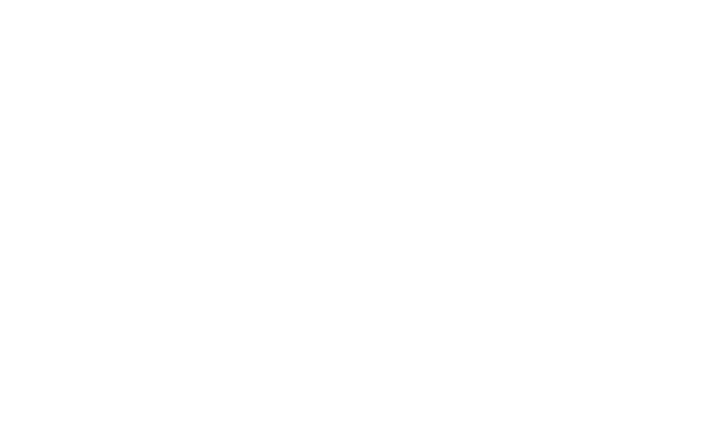
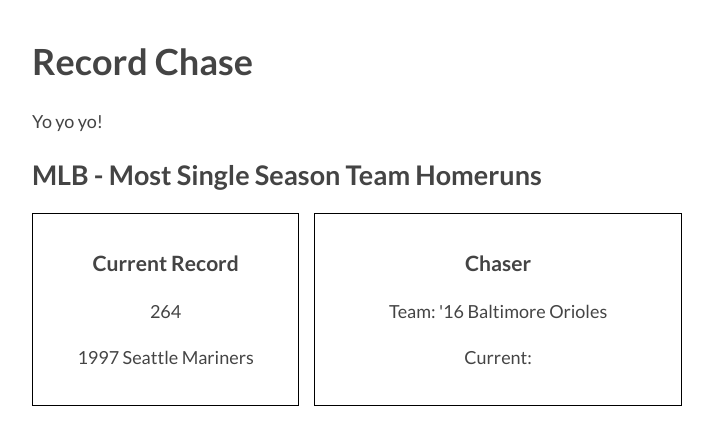
Before and after one commit to robertbenjamin/record-chase, a plain HTML site: page index.html in a window 1280 px wide. Shown: the whole page, without its empty margins (283-996 px from the left). Drawn offline with nearby package versions, Linux system fonts and the light colour scheme; no server answers.

Commit message:
Add working JS and basic styling

```diff
--- a/index.html
+++ b/index.html
@@ -4,25 +4,87 @@
 <head>
   <meta charset="utf-8">
   <title>Record Chase</title>
+  <link href='https://fonts.googleapis.com/css?family=Lato:400,300,700' rel='stylesheet' type='text/css'>
+  <script src="https://code.jquery.com/jquery-3.1.0.min.js" integrity="sha256-cCueBR6CsyA4/9szpPfrX3s49M9vUU5BgtiJj06wt/s=" crossorigin="anonymous"></script>
   <style type="text/css">
     body {
+      font-family: 'Lato', sans-serif;
       margin: 40px auto;
       max-width: 650px;
       line-height: 1.6;
       font-size: 18px;
       color: #444;
-      padding: 0 10px
+      padding: 0 10px;
     }
+
     h1, h2, h3 {
-      line-height:1.2
+      line-height: 1.2;
+    }
+
+    .record-box {
+      display: flex;
+    }
+
+    .current, .chaser {
+      border: 1px solid black;
+      padding: 15px;
+      text-align: center;
+    }
+
+    .current {
+      flex-grow: 1;
+      margin-right: 15px;
+    }
+
+    .chaser {
+      flex-grow: 2;
     }
   </style>
   <script type="text/javascript">
+  $(document).ready(function() {
+    // Load Orioles data
+    $.getJSON('http://api.sportradar.us/mlb-t5/seasontd/2016/REG/teams/75729d34-bca7-4a0f-b3df-6f26c6ad3719/statistics.json?api_key=guuudtz97apty5b2r3jujs4p', function(data) {
+      var hr_record = data.statistics.hitting.onbase.hr;
+      $('.mlb-hr .record').text(hr_record);
+    });
 
+    $.getJSON('http://api.sportradar.us/mlb-t5/seasontd/2016/REG/teams/75729d34-bca7-4a0f-b3df-6f26c6ad3719/statistics.json?api_key=guuudtz97apty5b2r3jujs4p', function(data) {
+      // var hr_record = data.statistics.hitting.onbase.hr;
+      // $('.mlb-hr .record').text(hr_record);
+    });
+
+    $.getJSON('http://api.sportradar.us/mlb-t5/seasontd/2016/REG/teams/75729d34-bca7-4a0f-b3df-6f26c6ad3719/statistics.json?api_key=guuudtz97apty5b2r3jujs4p', function(data) {
+      // var hr_record = data.statistics.hitting.onbase.hr;
+      // $('.mlb-hr .record').text(hr_record);
+    });
+  });
   </script>
 </head>
 
 <body>
 
+<header>
+  <h1>Record Chase</h1>
+  <p>Yo yo yo!</p>
+</header>
+
+<main>
+  <section class="mlb-hr">
+    <h2>MLB - Most Single Season Team Homeruns</h2>
+    <div class="record-box">
+      <div class="current">
+        <h3>Current Record</h3>
+        <div class="record">264</div>
+        <p>1997 Seattle Mariners</p>
+      </div>
+      <div class="chaser">
+        <h3>Chaser</h3>
+        <p>Team: '16 Baltimore Orioles</p>
+        <div>Current: <p class="record"></p></div>
+      </div>
+    </div>
+  </section>
+</main>
+
 </body>
 </html>
```
